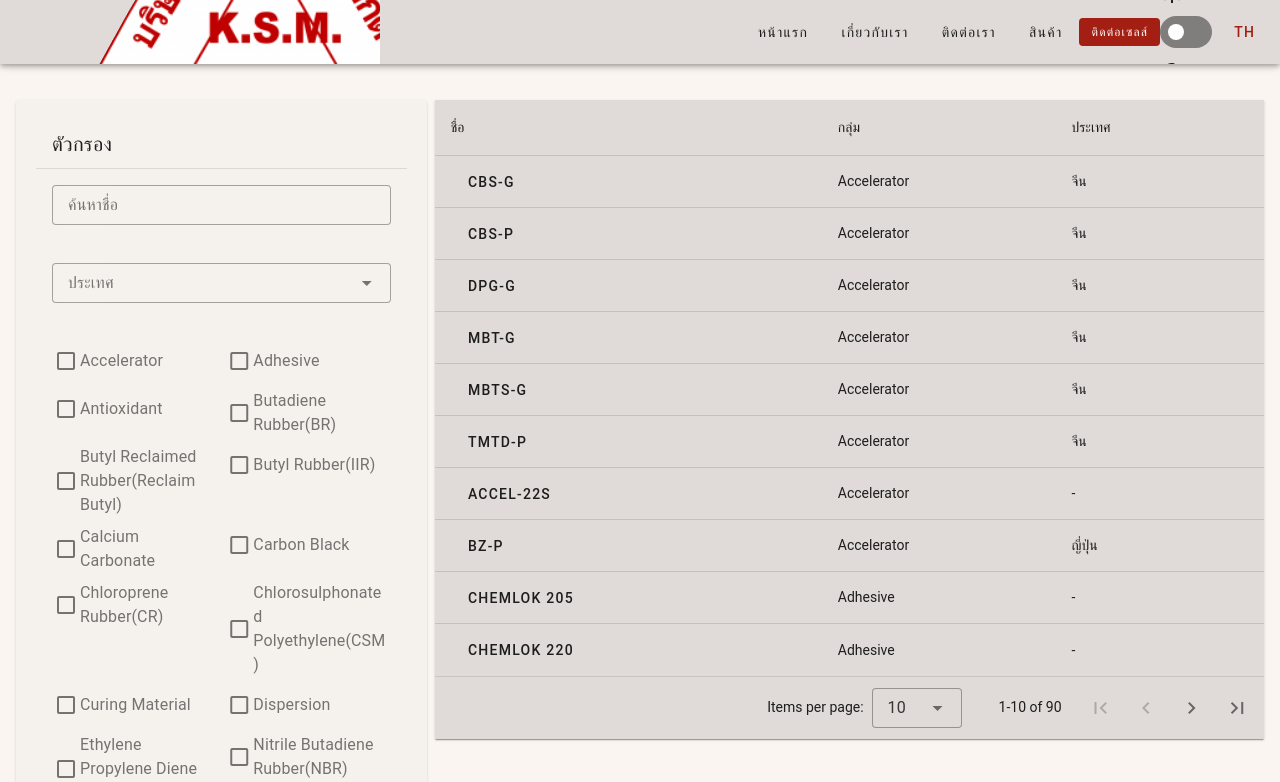
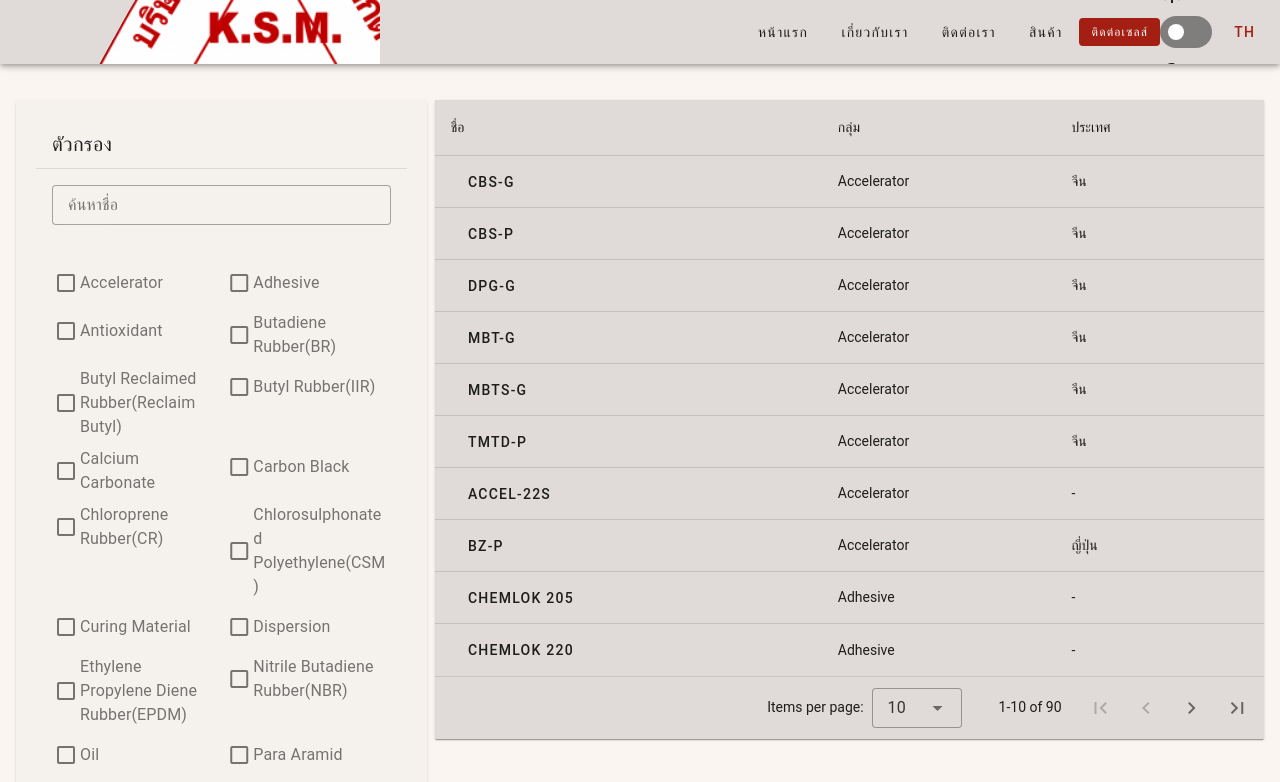
Before and after one commit to ksmachukij/ksm-website, a Vue app: page /product-list in a window 1280 px wide. Shown: the top 782 px of the page. Built offline with nearby package versions, Linux system fonts and the light colour scheme.

Commit message:
Update ProductList.vue

```diff
--- a/src/pages/ProductList.vue
+++ b/src/pages/ProductList.vue
@@ -17,19 +17,6 @@
             <v-text-field
               v-model="searchName"
               :label="t('Filter_SearchName')"
-              variant="outlined"
-              density="compact"
-              class="mb-4"
-            />
-
-            <!-- Country filter -->
-            <v-select
-              v-model="selectedCountries"
-              :items="countryItems"
-              :label="countryTitle[languageSystem]"
-              multiple
-              chips
-              closable-chips
               variant="outlined"
               density="compact"
               class="mb-4"
@@ -103,7 +90,6 @@ import {
 } from '@/assets/static/productlist';
 import {
   countryLabel,
-  countryOptions,
   countryTitle,
   productsWithCountry,
 } from '@/assets/static/productcountry';
@@ -131,10 +117,8 @@ export default defineComponent({
     return {
       groupOptions: productGroup, // ตัวเลือกกลุ่มทั้งหมด
       selectedGroups: [], // กลุ่มที่เลือก
-      selectedCountries: [], // ประเทศที่เลือก
       searchName: '', // คำค้นหาชื่อ
       products: productsWithCountry, // สินค้าพร้อมฟิลด์ country
-      countryTitle,
       page: 1,
     };
   },
@@ -146,14 +130,7 @@ export default defineComponent({
         { title: countryTitle[this.languageSystem], value: 'country', sortable: true },
       ];
     },
-    // ตัวเลือกประเทศ แสดงชื่อตามภาษา เก็บค่าเป็นชื่ออังกฤษ
-    countryItems() {
-      return countryOptions.map((key) => ({
-        title: this.countryName(key),
-        value: key,
-      }));
-    },
-    // กรองที่เดียว (ชื่อ + กลุ่ม + ประเทศ) แล้วส่งให้ตารางแสดงผลตรงๆ
+    // กรองที่เดียว (ชื่อ + กลุ่ม) แล้วส่งให้ตารางแสดงผลตรงๆ
     filteredProducts() {
       const keyword = (this.searchName || '').trim().toLowerCase();
       return this.products.filter((product) => {
@@ -161,9 +138,7 @@ export default defineComponent({
           || String(product.name).toLowerCase().includes(keyword);
         const matchesGroup = !this.selectedGroups.length
           || this.selectedGroups.includes(product.group);
-        const matchesCountry = !this.selectedCountries.length
-          || this.selectedCountries.some((c) => product.countries.includes(c));
-        return matchesName && matchesGroup && matchesCountry;
+        return matchesName && matchesGroup;
       });
     },
   },
@@ -197,12 +172,10 @@ export default defineComponent({
 
       this.searchName = first(query.name) || '';
       this.selectedGroups = parseList(query.productGroup, this.groupOptions);
-      this.selectedCountries = parseList(query.country, countryOptions);
     },
     resetFilters() {
       this.searchName = '';
       this.selectedGroups = [];
-      this.selectedCountries = [];
       // ล้าง query ใน URL ด้วย ไม่งั้น refresh แล้วตัวกรองกลับมา
       if (Object.keys(this.$route.query).length) {
         this.$router.replace({ name: 'ProductList', query: {} });
```
